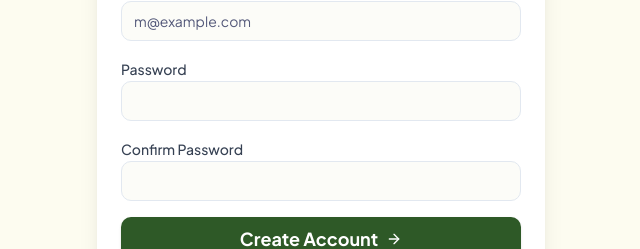
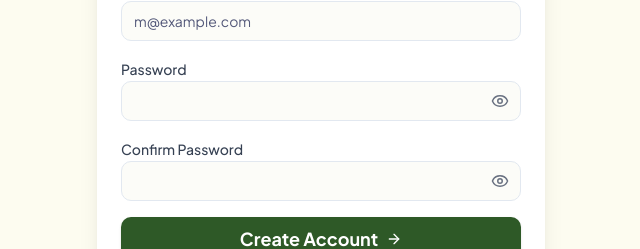
Before and after one commit to Oriolowo-Mustapha/Agroguardian---Frontend, a React (Vite) app: page /register in a window 1280 px wide. Shown: the part 331-580 px from the top of the page, without its empty margins (319-959 px from the left). Built offline with nearby package versions, Linux system fonts and the light colour scheme.

Commit message:
feat: add password visibility toggle and improve error handling in LoginPage and RegisterPage

```diff
--- a/src/pages/LoginPage.jsx
+++ b/src/pages/LoginPage.jsx
@@ -3,7 +3,7 @@ import { useForm } from 'react-hook-form';
 import { zodResolver } from '@hookform/resolvers/zod';
 import * as z from 'zod';
 import { Link, useNavigate, useSearchParams } from 'react-router-dom';
-import { Leaf, ArrowRight, Loader2, AlertCircle } from 'lucide-react';
+import { Leaf, ArrowRight, Loader2, AlertCircle, Eye, EyeOff } from 'lucide-react';
 import { Button } from '../components/ui/Button';
 import { Input } from '../components/ui/Input';
 import { Card, CardHeader, CardTitle, CardDescription, CardContent, CardFooter } from '../components/ui/Card';
@@ -21,12 +21,14 @@ const LoginPage = () => {
   const setAuth = useAuthStore((state) => state.setAuth);
   const [error, setError] = React.useState('');
   const [isLoading, setIsLoading] = React.useState(false);
+  const [showPassword, setShowPassword] = React.useState(false);
 
   const sessionExpired = searchParams.get('sessionExpired') === 'true';
 
   const {
     register,
     handleSubmit,
+    setError: setFormFieldError,
     formState: { errors },
   } = useForm({
     resolver: zodResolver(loginSchema),
@@ -41,7 +43,15 @@ const LoginPage = () => {
       setAuth(user, accessToken, refreshToken);
       navigate('/dashboard');
     } catch (err) {
-      setError(err.response?.data?.message || 'Login failed. Please check your credentials.');
+      const responseData = err.response?.data;
+      if (responseData?.errors && Array.isArray(responseData.errors)) {
+        responseData.errors.forEach((e) => {
+          setFormFieldError(e.field, { type: 'manual', message: e.message });
+        });
+        setError('Login failed. Please check the fields below.');
+      } else {
+        setError(responseData?.message || 'Login failed. Please check your credentials.');
+      }
     } finally {
       setIsLoading(false);
     }
@@ -94,12 +104,21 @@ const LoginPage = () => {
                   Forgot password?
                 </Link>
               </div>
-              <Input
-                id="password"
-                type="password"
-                {...register('password')}
-                className={errors.password ? 'border-red-500' : ''}
-              />
+              <div className="relative">
+                <Input
+                  id="password"
+                  type={showPassword ? 'text' : 'password'}
+                  {...register('password')}
+                  className={errors.password ? 'border-red-500 pr-10' : 'pr-10'}
+                />
+                <button
+                  type="button"
+                  onClick={() => setShowPassword(!showPassword)}
+                  className="absolute right-3 top-1/2 -translate-y-1/2 text-gray-500 hover:text-gray-700"
+                >
+                  {showPassword ? <EyeOff size={18} /> : <Eye size={18} />}
+                </button>
+              </div>
               {errors.password && <p className="text-xs text-red-500">{errors.password.message}</p>}
             </div>
             <Button type="submit" className="w-full h-11 text-lg font-bold" disabled={isLoading}>
--- a/src/pages/RegisterPage.jsx
+++ b/src/pages/RegisterPage.jsx
@@ -3,7 +3,7 @@ import { useForm } from 'react-hook-form';
 import { zodResolver } from '@hookform/resolvers/zod';
 import * as z from 'zod';
 import { Link, useNavigate } from 'react-router-dom';
-import { Leaf, ArrowRight, Loader2 } from 'lucide-react';
+import { Leaf, ArrowRight, Loader2, Eye, EyeOff } from 'lucide-react';
 import { Button } from '../components/ui/Button';
 import { Input } from '../components/ui/Input';
 import { Card, CardHeader, CardTitle, CardDescription, CardContent, CardFooter } from '../components/ui/Card';
@@ -20,7 +20,7 @@ const registerSchema = z.object({
       /^(?=.*[a-z])(?=.*[A-Z])(?=.*\d)/,
       'Password must contain at least one uppercase letter, one lowercase letter, and one number'
     ),
-  confirmPassword: z.string(),
+  confirmPassword: z.string().min(1, 'Confirm password is required'),
 }).refine((data) => data.password === data.confirmPassword, {
   message: "Passwords don't match",
   path: ["confirmPassword"],
@@ -31,10 +31,13 @@ const RegisterPage = () => {
   const [error, setError] = React.useState('');
   const [success, setSuccess] = React.useState(false);
   const [isLoading, setIsLoading] = React.useState(false);
+  const [showPassword, setShowPassword] = React.useState(false);
+  const [showConfirmPassword, setShowConfirmPassword] = React.useState(false);
 
   const {
     register,
     handleSubmit,
+    setError: setFormFieldError,
     formState: { errors },
   } = useForm({
     resolver: zodResolver(registerSchema),
@@ -49,7 +52,15 @@ const RegisterPage = () => {
       setSuccess(true);
       setTimeout(() => navigate('/login'), 3000);
     } catch (err) {
-      setError(err.response?.data?.message || 'Registration failed. Please try again.');
+      const responseData = err.response?.data;
+      if (responseData?.errors && Array.isArray(responseData.errors)) {
+        responseData.errors.forEach((e) => {
+          setFormFieldError(e.field, { type: 'manual', message: e.message });
+        });
+        setError('Validation failed. Please check the fields below.');
+      } else {
+        setError(responseData?.message || 'Registration failed. Please try again.');
+      }
     } finally {
       setIsLoading(false);
     }
@@ -132,22 +143,40 @@ const RegisterPage = () => {
             </div>
             <div className="space-y-2">
               <label className="text-sm font-medium text-gray-700" htmlFor="password">Password</label>
+              <div className="relative">
                 <Input
                   id="password"
-                type="password"
+                  type={showPassword ? 'text' : 'password'}
                   {...register('password')}
-                className={errors.password ? 'border-red-500' : ''}
+                  className={errors.password ? 'border-red-500 pr-10' : 'pr-10'}
                 />
+                <button
+                  type="button"
+                  onClick={() => setShowPassword(!showPassword)}
+                  className="absolute right-3 top-1/2 -translate-y-1/2 text-gray-500 hover:text-gray-700"
+                >
+                  {showPassword ? <EyeOff size={18} /> : <Eye size={18} />}
+                </button>
+              </div>
               {errors.password && <p className="text-xs text-red-500">{errors.password.message}</p>}
             </div>
             <div className="space-y-2">
               <label className="text-sm font-medium text-gray-700" htmlFor="confirmPassword">Confirm Password</label>
+              <div className="relative">
                 <Input
                   id="confirmPassword"
-                type="password"
+                  type={showConfirmPassword ? 'text' : 'password'}
                   {...register('confirmPassword')}
-                className={errors.confirmPassword ? 'border-red-500' : ''}
+                  className={errors.confirmPassword ? 'border-red-500 pr-10' : 'pr-10'}
                 />
+                <button
+                  type="button"
+                  onClick={() => setShowConfirmPassword(!showConfirmPassword)}
+                  className="absolute right-3 top-1/2 -translate-y-1/2 text-gray-500 hover:text-gray-700"
+                >
+                  {showConfirmPassword ? <EyeOff size={18} /> : <Eye size={18} />}
+                </button>
+              </div>
               {errors.confirmPassword && <p className="text-xs text-red-500">{errors.confirmPassword.message}</p>}
             </div>
             <Button type="submit" className="w-full h-11 text-lg font-bold" disabled={isLoading}>
@@ -178,7 +207,7 @@ const RegisterPage = () => {
             variant="outline"
             className="w-full border-gray-200 hover:bg-gray-50"
             onClick={() => {
-              const apiBase = import.meta.env.VITE_API_URL || 'https://agro-guardian-ai-three.vercel.app/api';
+              const apiBase = import.meta.env.VITE_API_URL || 'http://localhost:5000/api';
               const redirect = `${window.location.origin}/auth/google/callback`;
               window.location.href = `${apiBase}/auth/google?redirect=${encodeURIComponent(redirect)}`;
             }}
```
Lines whose indentation alone changed are shown as unchanged.
